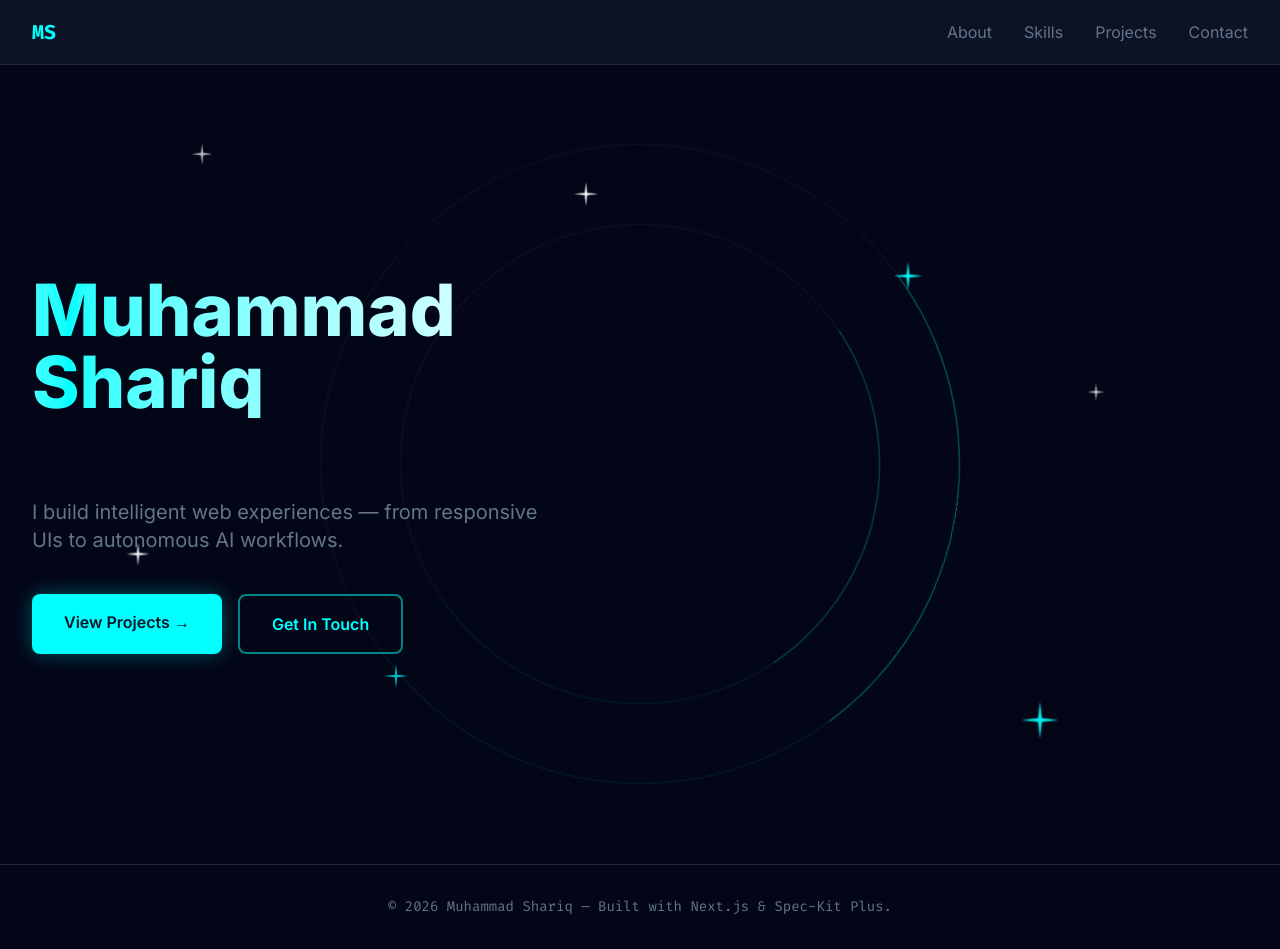
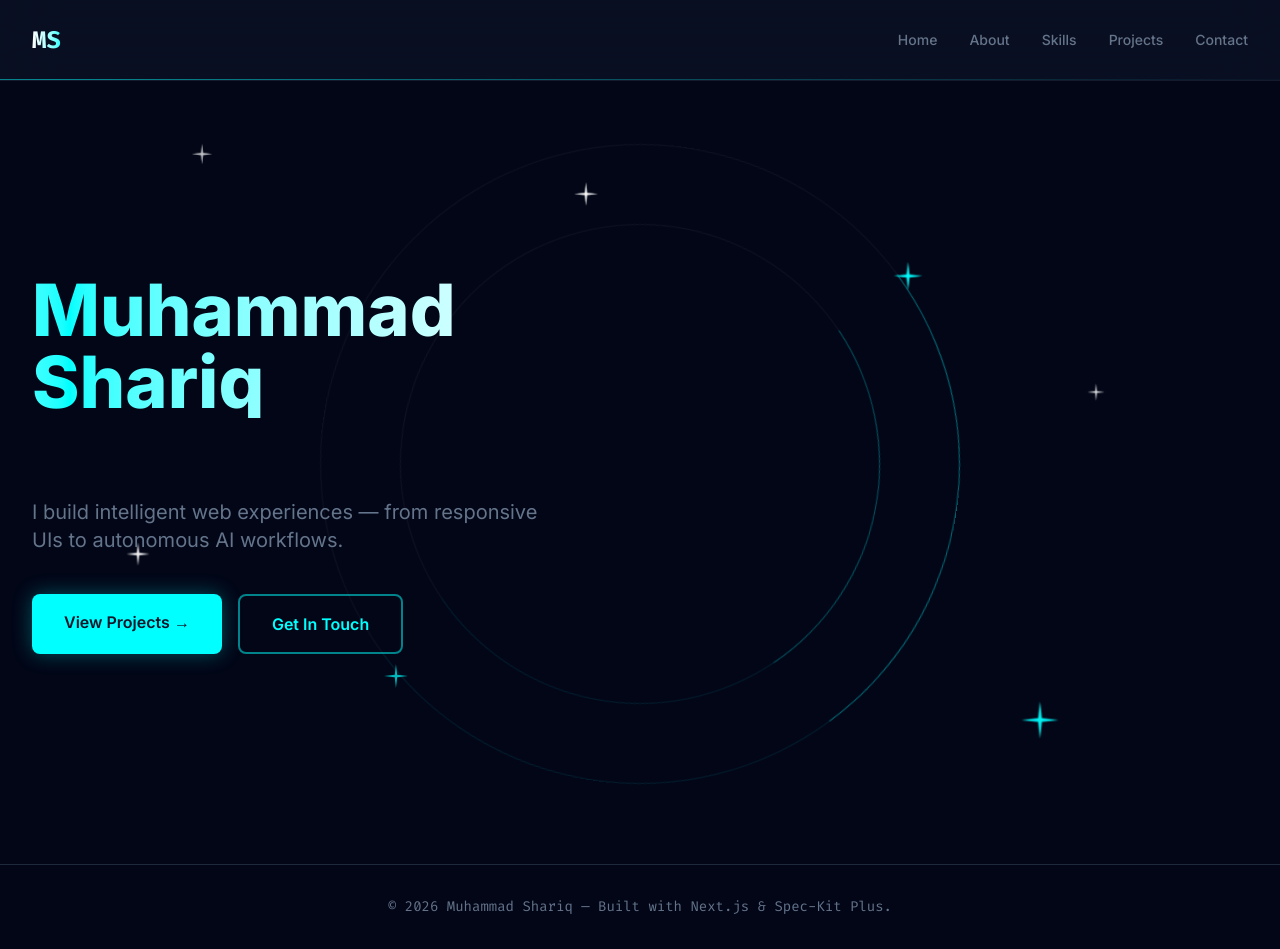
Before and after one commit to shariq001/Portfolio, a Next.js app: page / in a window 1280 px wide. Built offline with nearby package versions, Linux system fonts and the light colour scheme.

Commit message:
style(nav): upgrade header aesthetic, animations, and add Home link

```diff
--- a/components/Nav.tsx
+++ b/components/Nav.tsx
@@ -6,6 +6,7 @@ import Link from 'next/link';
 export default function Nav() {
   const [isOpen, setIsOpen] = useState(false);
   const links = [
+    { name: 'Home', path: '/' },
     { name: 'About', path: '/about' },
     { name: 'Skills', path: '/about#skills' },
     { name: 'Projects', path: '/projects' },
@@ -13,16 +14,23 @@ export default function Nav() {
   ];
 
   return (
-    <nav className="fixed top-0 z-50 w-full bg-surface/80 backdrop-blur border-b border-border">
+    <nav className="fixed top-0 z-50 w-full bg-surface/60 backdrop-blur-xl border-b border-white/5 transition-all duration-500">
+      {/* Animated Glowing Bottom Border */}
+      <div className="absolute bottom-0 left-0 h-[1px] w-full bg-gradient-to-r from-transparent via-primary to-transparent animate-gradient opacity-50"></div>
+
       <div className="max-w-7xl mx-auto px-4 sm:px-6 lg:px-8">
-        <div className="flex justify-between items-center h-16">
-          <Link href="/" className="font-mono text-xl font-bold text-primary">
-            MS
+        <div className="flex justify-between items-center h-16 md:h-20">
+          <Link href="/" className="group relative flex items-center">
+            <span className="font-mono text-2xl font-black text-transparent bg-clip-text bg-gradient-to-r from-white to-primary group-hover:to-white transition-all duration-500">
+              MS
+            </span>
+            <span className="absolute -bottom-2 left-0 w-0 h-[2px] bg-primary transition-all duration-300 group-hover:w-full"></span>
           </Link>
           <div className="hidden md:flex space-x-8">
             {links.map((link) => (
-              <Link key={link.name} href={link.path} className="text-muted hover:text-primary transition-colors">
+              <Link key={link.name} href={link.path} className="relative text-sm font-medium text-muted hover:text-white transition-colors py-2 group">
                 {link.name}
+                <span className="absolute bottom-0 left-0 w-full h-[2px] bg-primary scale-x-0 group-hover:scale-x-100 transition-transform duration-300 origin-right group-hover:origin-left"></span>
               </Link>
             ))}
           </div>
@@ -41,7 +49,7 @@ export default function Nav() {
         <div className="md:hidden bg-surface border-b border-border">
           <div className="px-2 pt-2 pb-3 space-y-1 sm:px-3">
             {links.map((link) => (
-              <Link key={link.name} href={link.path} onClick={() => setIsOpen(false)} className="block px-3 py-2 text-base font-medium text-muted hover:text-primary">
+              <Link key={link.name} href={link.path} onClick={() => setIsOpen(false)} className="block px-3 py-2 rounded-md text-base font-medium text-muted hover:text-white hover:bg-white/5 hover:pl-5 transition-all duration-300 border-l-2 border-transparent hover:border-primary">
                 {link.name}
               </Link>
             ))}
```
